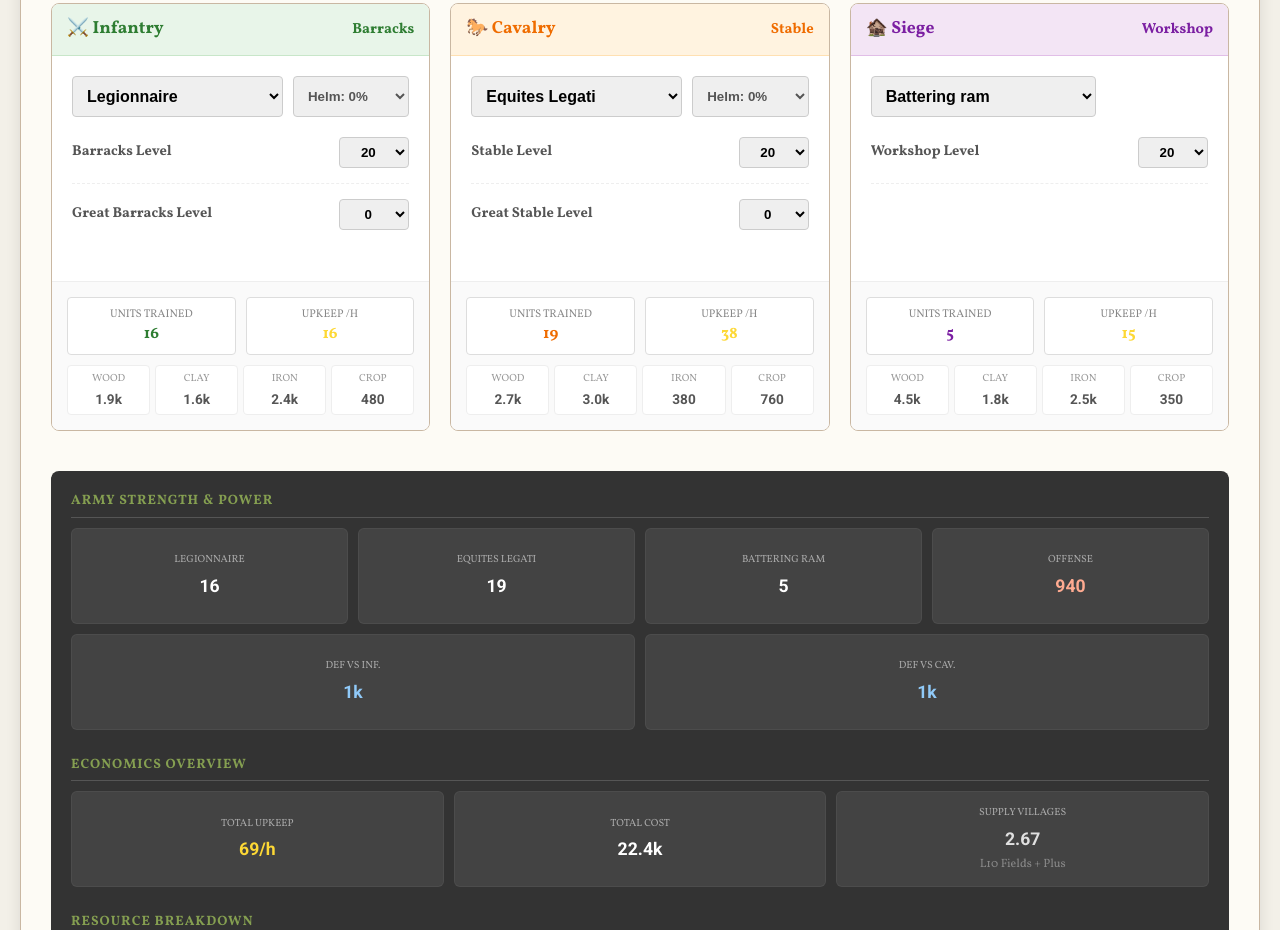
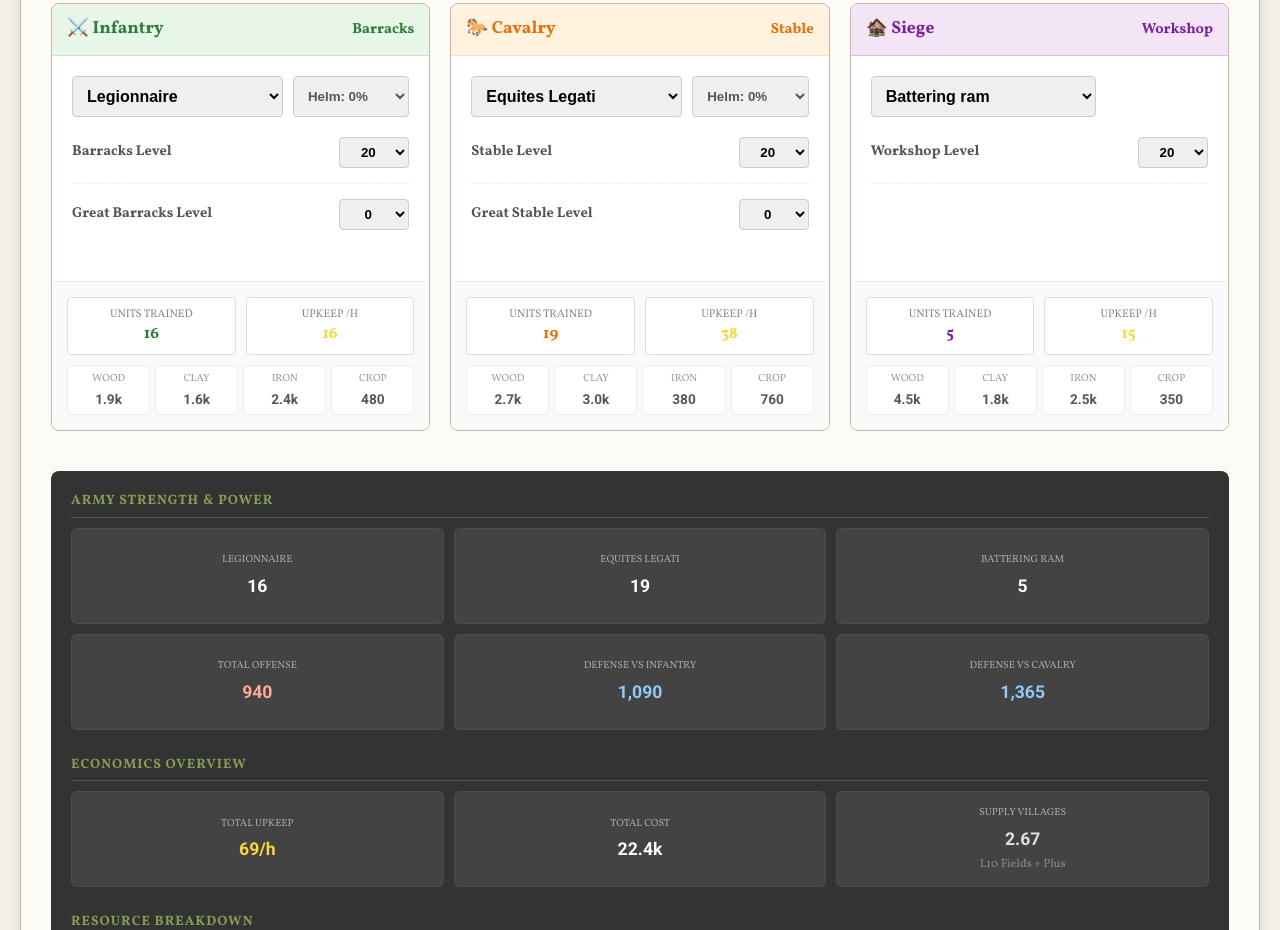
Before and after one commit to morabsf-create/Travian-Planner, a plain HTML site: page calculators/troop-calculator/index.html in a window 1280 px wide. Shown: the part 286-1216 px from the top of the page. Drawn offline with Linux system fonts and the light colour scheme.

Commit message:
Add files via upload

```diff
--- a/calculators/troop-calculator/app.js
+++ b/calculators/troop-calculator/app.js
@@ -168,9 +168,11 @@ const TroopApp = {
         document.getElementById('gc_crop').innerText = this.formatNumber(globalStats.cr);
 
         document.getElementById('global_upkeep').innerText = globalStats.cu.toLocaleString();
-        document.getElementById('global_off').innerText = this.formatPoints(globalStats.off);
-        document.getElementById('global_def_inf').innerText = this.formatPoints(globalStats.defInf);
-        document.getElementById('global_def_cav').innerText = this.formatPoints(globalStats.defCav);
+
+        // Exact numbers for combat power
+        document.getElementById('global_off').innerText = globalStats.off.toLocaleString();
+        document.getElementById('global_def_inf').innerText = globalStats.defInf.toLocaleString();
+        document.getElementById('global_def_cav').innerText = globalStats.defCav.toLocaleString();
 
         // --- PUSH VILLAGE CALC ---
         if (durationHours > 0) {
@@ -208,12 +210,6 @@ const TroopApp = {
         if (num >= 1000000) return (num / 1000000).toFixed(2) + 'M';
         if (num >= 1000) return (num / 1000).toFixed(1) + 'k';
         return num.toLocaleString();
-    },
-
-    formatPoints: function(num) {
-        if (num >= 1000000) return (num / 1000000).toFixed(1) + 'M';
-        if (num >= 1000) return (num / 1000).toFixed(0) + 'k';
-        return num.toLocaleString();
     }
 };
 
--- a/calculators/troop-calculator/index.html
+++ b/calculators/troop-calculator/index.html
@@ -92,7 +92,8 @@
             .helmet-select, .unit-select { width: 100%; }
             .res-breakdown-grid { grid-template-columns: 1fr 1fr; }
             .footer-tiles { grid-template-columns: 1fr 1fr; }
-            .tiles-grid { grid-template-columns: 1fr 1fr; }
+            /* Force tiles to stack nicely on mobile */
+            .tiles-grid { grid-template-columns: 1fr 1fr !important; }
         }
     </style>
 </head>
@@ -280,7 +281,7 @@
 
         <div class="summary-group">
             <div class="group-title">Army Strength & Power</div>
-            <div class="tiles-grid" style="grid-template-columns: repeat(4, 1fr);">
+            <div class="tiles-grid" style="grid-template-columns: repeat(3, 1fr);">
                 <div class="stat-tile">
                     <span class="tile-label" id="lbl_inf">INFANTRY</span>
                     <span class="tile-val" id="global_inf">0</span>
@@ -293,19 +294,19 @@
                     <span class="tile-label" id="lbl_siege">SIEGE</span>
                     <span class="tile-val" id="global_siege">0</span>
                 </div>
+            </div>
+            <div class="tiles-grid" style="grid-template-columns: repeat(3, 1fr); margin-top: 10px;">
                 <div class="stat-tile">
-                    <span class="tile-label">OFFENSE</span>
-                    <span class="tile-val c-off" id="global_off">0k</span>
-                </div>
-            </div>
-            <div class="tiles-grid" style="margin-top:10px; grid-template-columns: 1fr 1fr;">
-                <div class="stat-tile">
-                    <span class="tile-label">DEF VS INF.</span>
-                    <span class="tile-val c-def" id="global_def_inf">0k</span>
+                    <span class="tile-label">TOTAL OFFENSE</span>
+                    <span class="tile-val c-off" id="global_off">0</span>
                 </div>
                 <div class="stat-tile">
-                    <span class="tile-label">DEF VS CAV.</span>
-                    <span class="tile-val c-def" id="global_def_cav">0k</span>
+                    <span class="tile-label">DEFENSE VS INFANTRY</span>
+                    <span class="tile-val c-def" id="global_def_inf">0</span>
+                </div>
+                <div class="stat-tile">
+                    <span class="tile-label">DEFENSE VS CAVALRY</span>
+                    <span class="tile-val c-def" id="global_def_cav">0</span>
                 </div>
             </div>
         </div>
```
Also changed, not shown: calculators/hammer-tracker/app.js (+11 -1 lines), calculators/hammer-tracker/index.html (+20 -3 lines).
